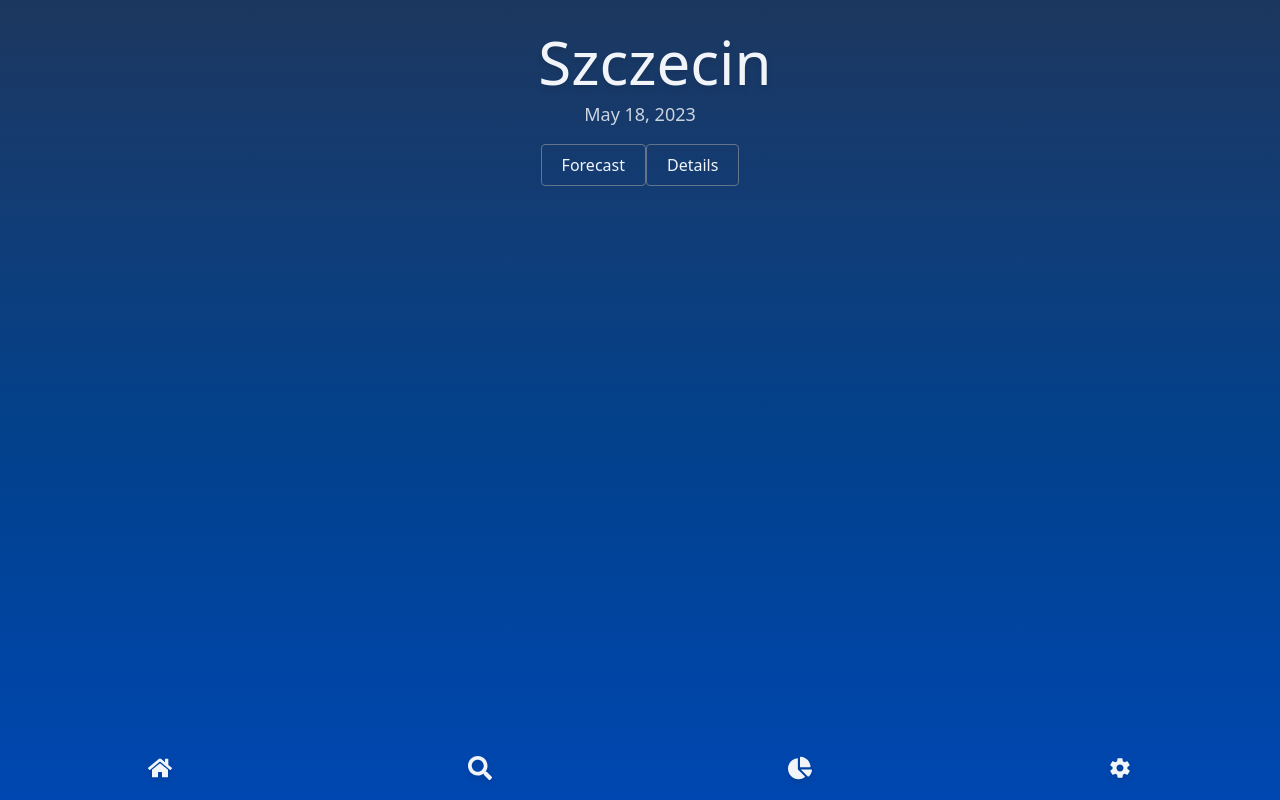
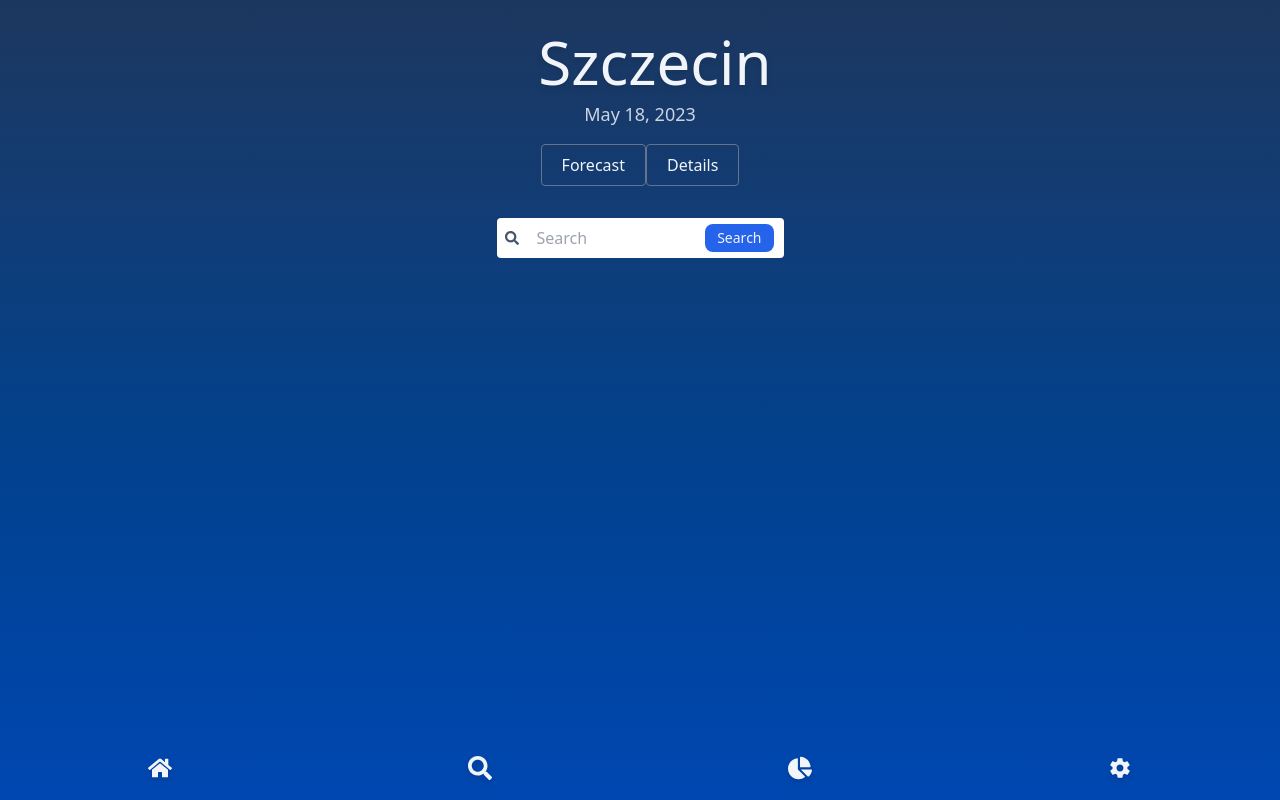
Before and after one commit to Malzagic/Pogocast, a React (Create React App) app: page /search in a window 1280 px wide. Built offline with nearby package versions, Linux system fonts and the light colour scheme; some icons are missing.

Commit message:
add searchbar page

```diff
--- a/src/App.jsx
+++ b/src/App.jsx
@@ -5,6 +5,7 @@ import Home from "./components/pages/Home";
 import ForecastReport from "./components/pages/ForecastReport";
 import Details from "./components/pages/Details";
 import Navigation from "./components/UI/Navigation";
+import SearchBar from "./components/pages/SearchBar";
 
 // Features for lazy loading for the end of projects
 // const Home = React.lazy(() => import("./pages/Home"));
@@ -20,6 +21,7 @@ const App = () => {
           <Route path="/" element={<Home />}/>
           <Route path="/forecast" element={<ForecastReport />}/>
           <Route path="/details" element={<Details />}/>
+          <Route path="/search" element={<SearchBar/>}/>
         </Routes>
         <Navigation />
       </BrowserRouter>
--- a/src/components/UI/SearchBar.jsx
+++ /dev/null
@@ -1,11 +0,0 @@
-import React from 'react'
-
-const SearchBar = () => {
-  return (
-    <div className='flex'>
-
-    </div>
-  )
-}
-
-export default SearchBar
--- /dev/null
+++ b/src/components/pages/SearchBar.jsx
@@ -0,0 +1,20 @@
+import React from "react";
+import { FaSearch } from "react-icons/fa";
+
+const SearchBar = () => {
+  return (
+    <div className="flex justify-center items-center">
+      <form>
+        <div className="relative">
+          <div className="text-sm text-slate-600 absolute inset-y-0 start-0 flex items-center ps-2 pointer-events-none">
+            <FaSearch />
+          </div>
+          <input type="text" className="block w-full text-md text-slate-600 py-2 px-4 ps-10 border-0 rounded outline-blue-300" placeholder="Search" required/>
+          <button type="submit" className="text-sm text-slate-100 absolute end-2.5 bottom-1.5 px-3 py-1 rounded-lg bg-blue-600">Search</button>
+        </div>
+      </form>
+    </div>
+  );
+};
+
+export default SearchBar;
```
